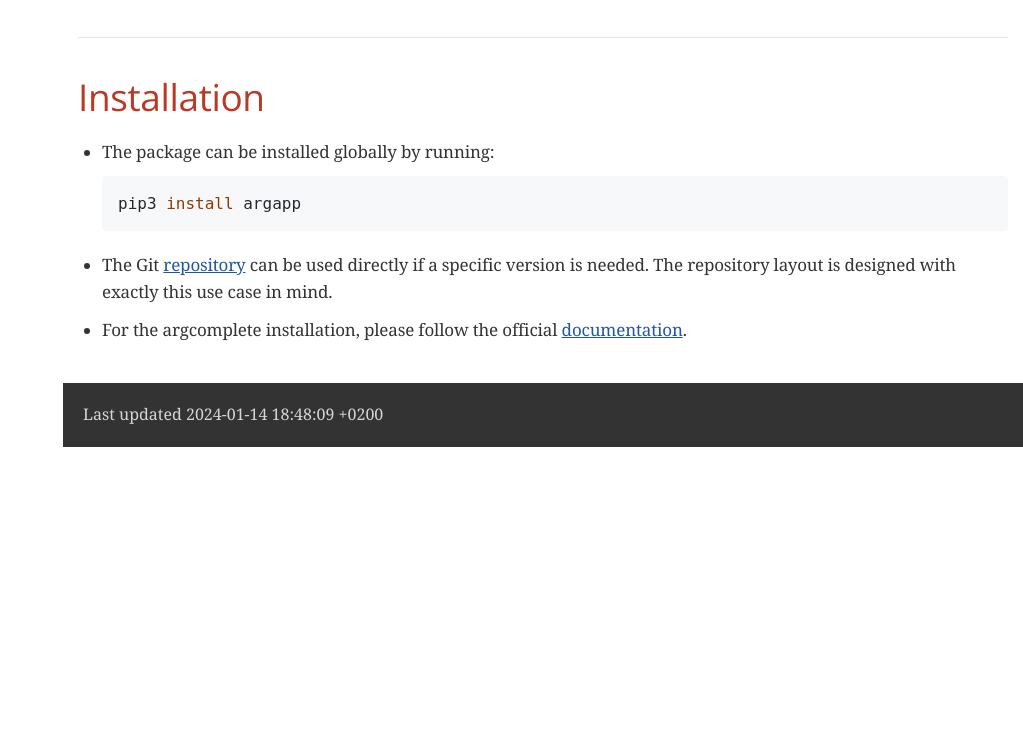
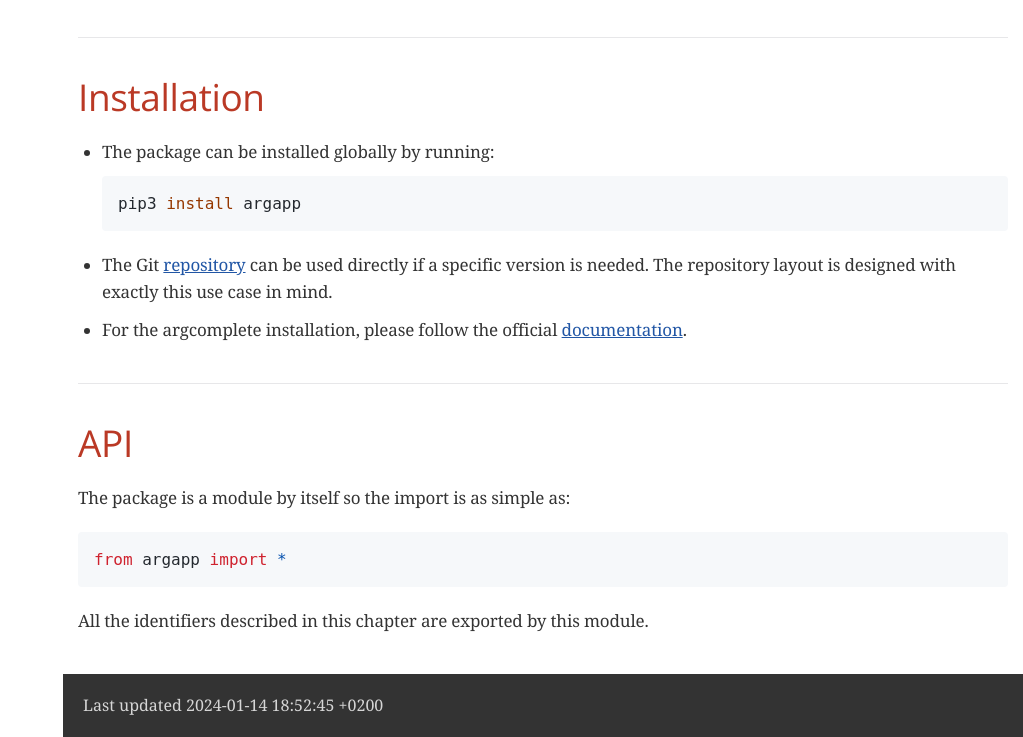
Before and after one commit to deohayer/argapp, a plain HTML site: page index.html in a window 1280 px wide. Shown: the part 1122-1859 px from the top of the page, without its empty margins (257-1280 px from the left). Before the commit the page ends 1569 px from the top, so only its background shows below. Drawn offline with nearby package versions, Linux system fonts and the light colour scheme; a web font is replaced by a local one.

Commit message:
Manual: Add chapter API (#68)

```diff
--- a/index.html
+++ b/index.html
@@ -564,6 +564,7 @@ pre.rouge .gs {
 </ul>
 </li>
 <li><a href="#_installation">Installation</a></li>
+<li><a href="#_api">API</a></li>
 </ul>
 </div>
 </div>
@@ -684,10 +685,26 @@ The repository layout is designed with exactly this use case in mind.</p>
 </div>
 </div>
 </div>
+<div class="sect1">
+<h2 id="_api">API</h2>
+<div class="sectionbody">
+<div class="paragraph">
+<p>The package is a module by itself so the import is as simple as:</p>
+</div>
+<div class="listingblock">
+<div class="content">
+<pre class="rouge highlight"><code data-lang="python"><span class="kn">from</span> <span class="n">argapp</span> <span class="kn">import</span> <span class="o">*</span></code></pre>
+</div>
+</div>
+<div class="paragraph">
+<p>All the identifiers described in this chapter are exported by this module.</p>
+</div>
+</div>
+</div>
 </div>
 <div id="footer">
 <div id="footer-text">
-Last updated 2024-01-14 18:48:09 +0200
+Last updated 2024-01-14 18:52:45 +0200
 </div>
 </div>
 </body>
```
Also changed, not shown: 1 other file.
